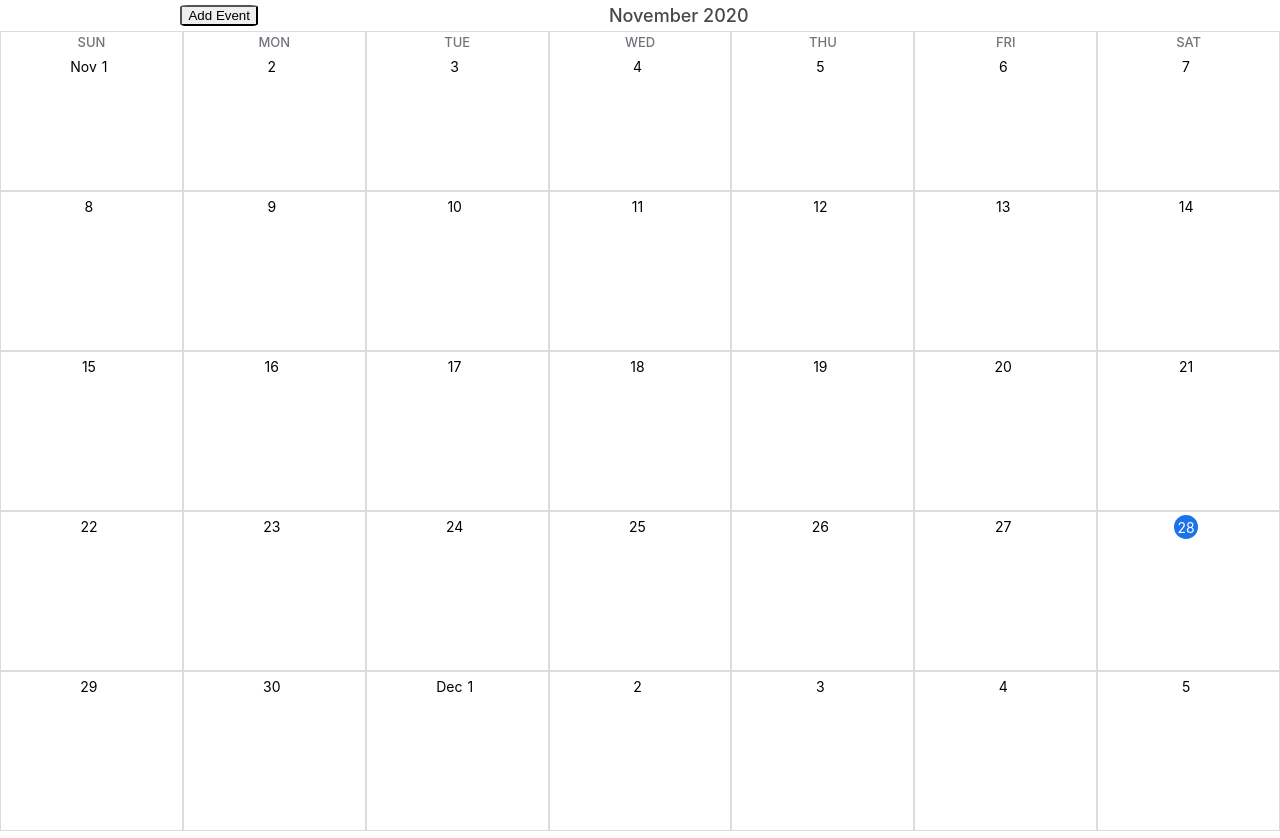
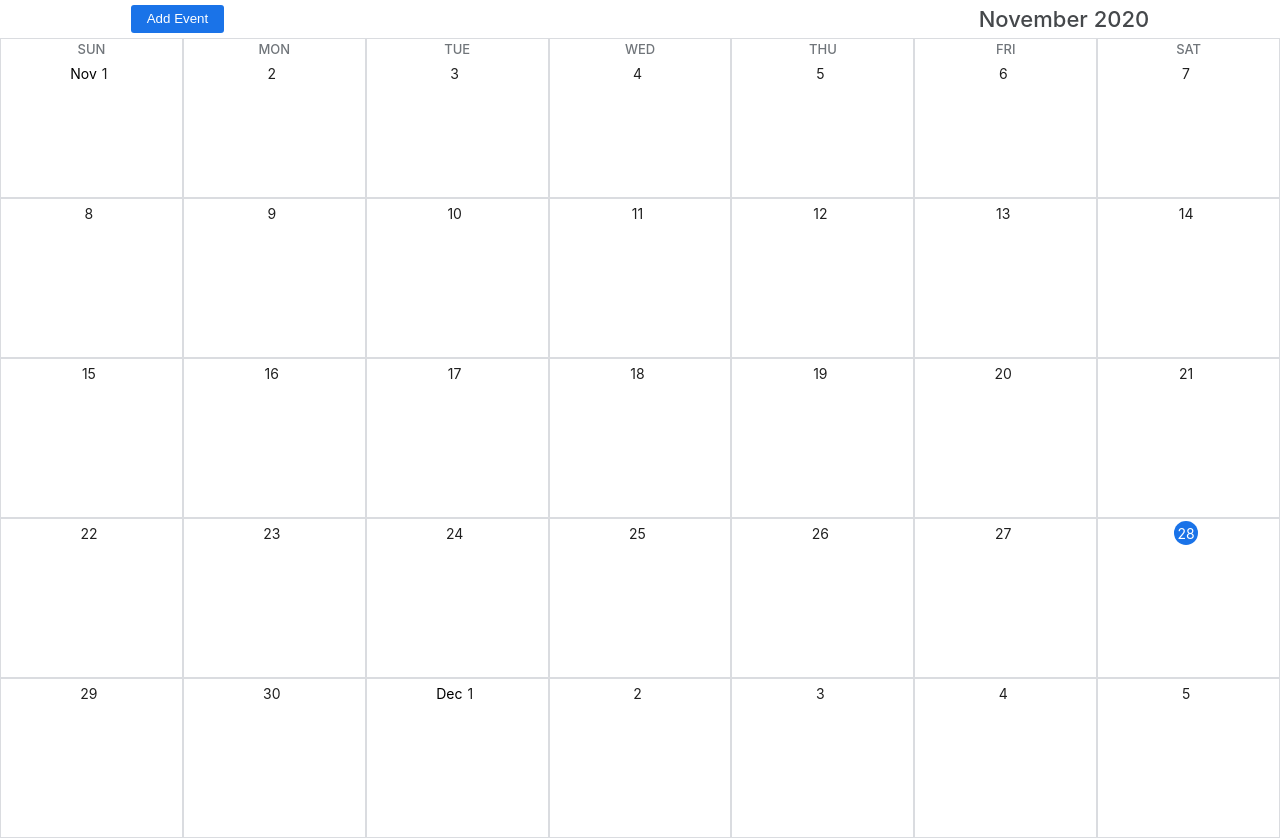
Before and after one commit to shaniyona/calendar, a React (Create React App) app: page / in a window 1280 px wide. Built offline with nearby package versions, Linux system fonts and the light colour scheme.

Commit message:
can add event from add event before other events added

```diff
--- a/src/App.css
+++ b/src/App.css
@@ -68,7 +68,7 @@ body{
 
 .eventModalFormFooter input {
   color: white;
-  background-color: rgb(0,0,205);
+  background-color: #1a73e8;
   padding: 0.5rem 1rem;
   border-radius: 3px;
   border: none;
@@ -83,7 +83,7 @@ body{
   font-weight: bold;
 }
 
-.eventModalFormNavBar span:hover, .eventModalFormFooter button:hover {
+.eventModalFormNavBar span:hover, .eventModalFormFooter input:hover {
   cursor: pointer;
 }
 
@@ -135,10 +135,19 @@ body{
   justify-content: space-around;
   padding: 5px;
   color:rgb(69, 72, 75);
-  font-size: 18px;
+  font-size: 22px;
   font-weight: 500;
+  align-items: center;
 }
 
-.navBar button{
-  border-radius: 10%;
+.navBar input{
+  border: none;
+  background-color: #1a73e8;
+  color: white;
+  padding: 0.4rem 1rem;
+  border-radius: 3px;
 }
+
+.tileDate{
+  color:rgb(32,32,32);
+}
--- a/src/ViewMode.js
+++ /dev/null
@@ -1,3 +0,0 @@
-export const MONTH_MODE = "MONTH"
-export const WEEK_MODE = "WEEK"
-export const DAY_MODE = "DAY"
--- a/src/components/Calendar.js
+++ b/src/components/Calendar.js
@@ -1,6 +1,5 @@
 import React, { Component } from 'react';
 import CalendarTile from '../components/CalendarTile.js'
-import { MONTH_MODE, WEEK_MODE, DAY_MODE } from '../ViewMode.js'
 import EventModal from './EventModal.js'
 import NavBar from './NavBar.js'
 import * as DateUtil from '../util/CalendarUtil.js';
@@ -21,7 +20,7 @@ class Calendar extends Component {
     componentDidMount() {
         setInterval(() => {
             this.setState({ date: new Date() });
-        }, 5000);
+        }, 10000);
     }
 
     componentWillUnmount() {
@@ -95,7 +94,11 @@ class Calendar extends Component {
             // iterate through days of week and populate week array
             for (let j = 0; j < 7; j++) {
                 let newDate = new Date(date);
+
+                // //arranging array with events by time
+                // console.log(this.arrangeEvents(this.state.eventList[index], index));
                 week.push(<CalendarTile index={index} date={newDate} isFirstWeek={isFirstWeek} events={this.state.eventList[index]} />);
+
                 date.setDate(date.getDate() + 1);
                 index++;
             }
@@ -192,24 +195,42 @@ class Calendar extends Component {
         const eventDate = event.date.split('-');
         const eventMonth =  DateUtil.numToMonth(parseInt(eventDate[1])-1);
         const eventDay = parseInt(eventDate[2]);
-
         const selectedDate = document.querySelectorAll(`[data-day="${eventDay}"][data-month="${eventMonth}"]`);
         const eventIndex = selectedDate[0].getAttribute("data-index");
+
         this.state.eventList[parseInt(eventIndex)].push(event);
         this.setState({ eventList: this.state.eventList });
-        console.log(this.state.eventList);
     }
 
     editEvent = (event) => {
-        this.state.eventList[parseInt(event.index)][parseInt(event.eventIndex)] = event;
+        const eventDate = event.date.split('-');
+        const eventMonth =  DateUtil.numToMonth(parseInt(eventDate[1])-1);
+        const eventDay = parseInt(eventDate[2]);
+        const selectedDate = document.querySelectorAll(`[data-day="${eventDay}"][data-month="${eventMonth}"]`);
+        const eventIndex = selectedDate[0].getAttribute("data-index");
+
+        this.state.eventList[parseInt(eventIndex)].push(event);
+        this.state.eventList[parseInt(event.index)].splice(parseInt(event.eventIndex), 1);
         this.setState({ eventList: this.state.eventList });
-        console.log(this.state.eventList);
-
     }
 
     onAddEventClick = () => {
-        this.setState({isShowingModal: true});
+        const date = new Date();
+        const day = date.getDate();
+        const month = DateUtil.numToMonth(date.getMonth());
+        const year = this.state.date.getFullYear();
+        const selectedDate = document.querySelectorAll(`[data-day="${day}"][data-month="${month}"]`);
+        const eventIndex = selectedDate[0].getAttribute("data-index");
 
+        this.setState({
+            isShowingModal: true,
+            clickedTile: {
+                index: eventIndex,
+                day: day,
+                month: month,
+                year: year,
+            }
+        });
     }
 }
 
--- a/src/components/CalendarTile.js
+++ b/src/components/CalendarTile.js
@@ -8,17 +8,14 @@ class CalendarTile extends Component {
 
     render() {
         const dayName = DateUtil.numToDay(this.props.date.getDay());
+        const monthName = DateUtil.numToMonth(this.props.date.getMonth());
 
-    const monthName = DateUtil.numToMonth(this.props.date.getMonth());
-    // console.log(this.props.events);
 
         let eventList = [];
         for (let i = 0; i < this.props.events.length; i++) {
             eventList.push(<div className="calendarEventTile" data-id={i}>{this.props.events[i].title}</div>);
         }
-    // if(this.props.events.length > 0){
-    //   console.log(this.props.events[0].title);
-    // }
+
         const date = new Date();
         return (
             <div className="calendarTile" data-index={this.props.index} data-month={monthName} data-day={this.props.date.getDate()} data-year={this.props.date.getFullYear()}>
@@ -33,7 +30,7 @@ class CalendarTile extends Component {
                     }
                     {this.props.date.getDate() === date.getDate()
                         ? <span id="currentDateNumber">{this.props.date.getDate()}</span>
-            : <span>{this.props.date.getDate()}</span>
+                        : <span className="tileDate">{this.props.date.getDate()}</span>
                     }
                 </div>
                 <div className="eventsContainer">
--- a/src/components/EventModal.js
+++ b/src/components/EventModal.js
@@ -3,7 +3,7 @@ import React, { Component } from 'react';
 class EventModal extends Component {
   constructor(props) {
     super(props);
-    console.log(this.props);
+
     if (this.props.event) {
       this.state = {
         title: this.props.event.title,
--- a/src/components/NavBar.js
+++ b/src/components/NavBar.js
@@ -11,9 +11,11 @@ class NavBar extends Component {
       const monthName = DateUtil.numTofullMonthName(this.props.date.getMonth());
         return(
           <div className="navBar">
-            <button onClick={this.props.addEventHandler}>Add Event</button>
+            <input type="button" value="Add Event"onClick={this.props.addEventHandler}></input>
+            <div></div>
+            <div></div>
             <span>{monthName} {this.props.date.getFullYear()}</span>
-            <div></div>
+
           </div>
         )
     }
```
Lines whose indentation alone changed are shown as unchanged.
